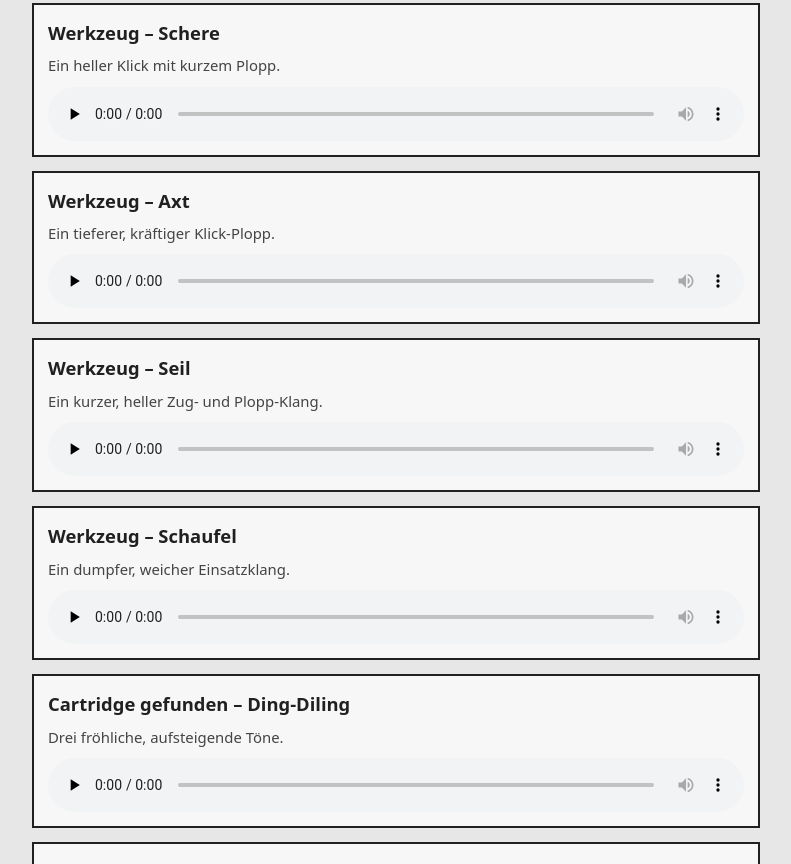
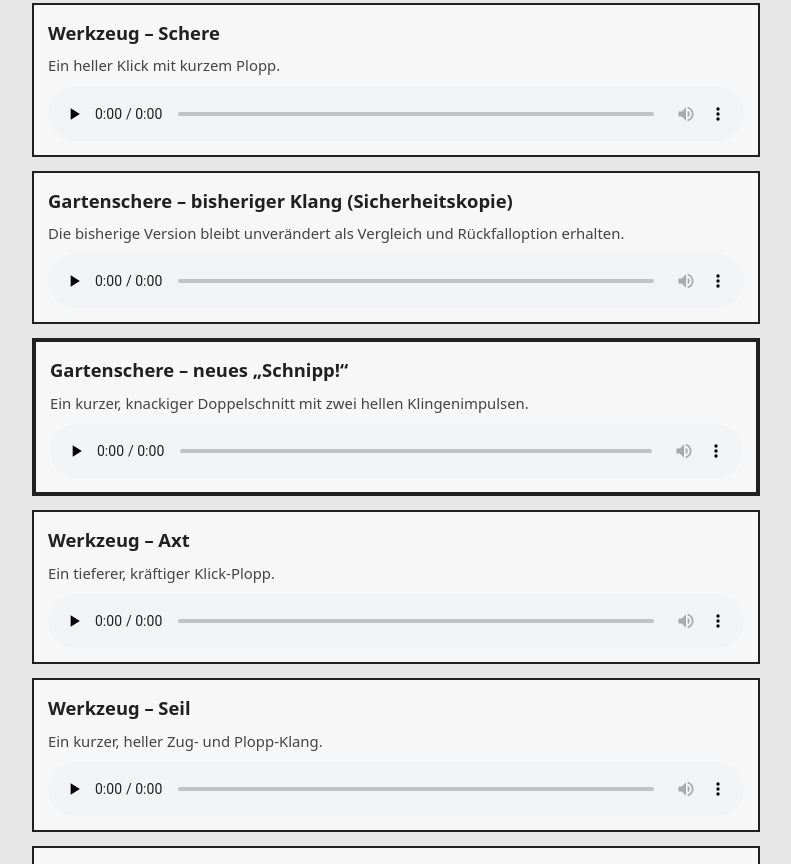
Before and after one commit to mcfilz79/Sticky-Rescue-Quest-Test, a plain HTML site: page sounds/index.html in a window 1280 px wide. Shown: the part 580-1444 px from the top of the page, without its empty margins (244-1035 px from the left). Drawn offline with Linux system fonts and the light colour scheme.

Commit message:
Sound-Hoerseite und neue WAV-Dateien veroeffentlichen

```diff
--- a/sounds/index.html
+++ b/sounds/index.html
@@ -50,6 +50,16 @@ footer{margin-top:22px;font-size:.85rem;color:#444}
 <audio controls preload="none" src="audio/werkzeug_schere.wav">Audio nicht unterstützt.</audio>
 </section>
 <section class="sound">
+<h2>Gartenschere – bisheriger Klang (Sicherheitskopie)</h2>
+<p>Die bisherige Version bleibt unverändert als Vergleich und Rückfalloption erhalten.</p>
+<audio controls preload="none" src="audio/werkzeug_schere_alt.wav">Audio nicht unterstützt.</audio>
+</section>
+<section class="sound featured">
+<h2>Gartenschere – neues „Schnipp!“</h2>
+<p>Ein kurzer, knackiger Doppelschnitt mit zwei hellen Klingenimpulsen.</p>
+<audio controls preload="none" src="audio/werkzeug_schere_schnipp.wav">Audio nicht unterstützt.</audio>
+</section>
+<section class="sound">
 <h2>Werkzeug – Axt</h2>
 <p>Ein tieferer, kräftiger Klick-Plopp.</p>
 <audio controls preload="none" src="audio/werkzeug_axt.wav">Audio nicht unterstützt.</audio>
```
